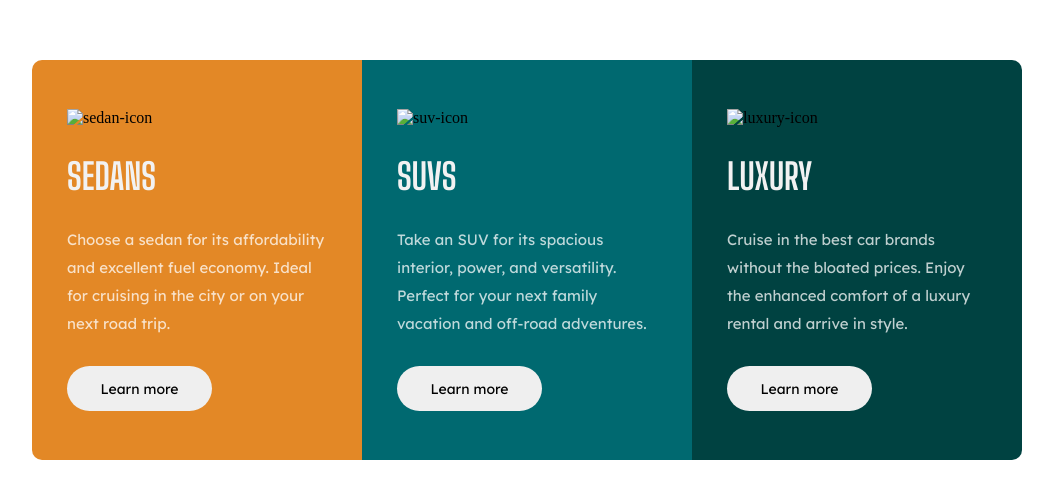
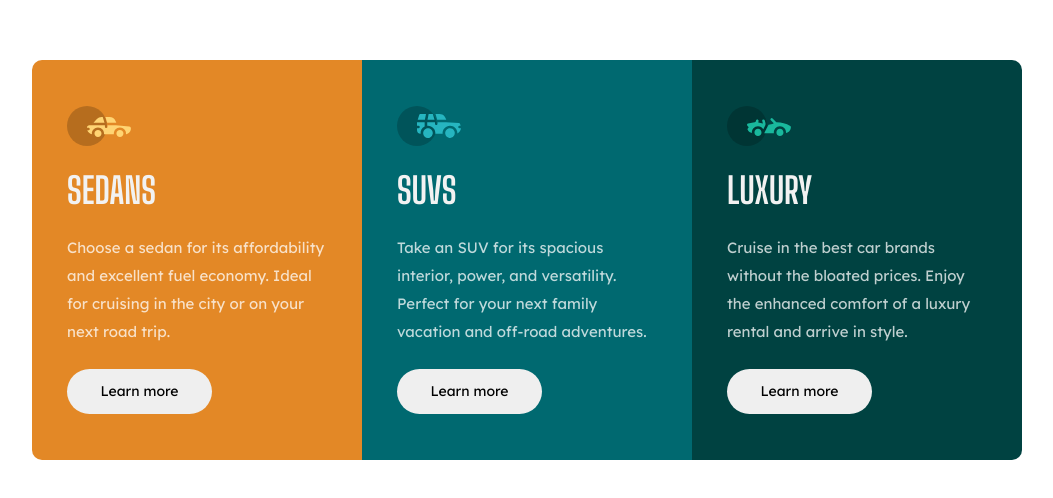
Before and after one commit to archie-k/3-column-preview-card-component, a plain HTML site: page index.html in a window 1280 px wide. Shown: the part 140-638 px from the top of the page, without its empty margins (113-1166 px from the left). Drawn offline with Linux system fonts and the light colour scheme; the site is published under a folder, as on GitHub Pages, so addresses that start at the root find nothing.

Commit message:
Fix images path

```diff
--- a/index.html
+++ b/index.html
@@ -19,7 +19,7 @@
   <body>
     <div class="container">
       <section class="flex-item sedans">
-        <img src="/images/icon-sedans.svg" alt="sedan-icon" />
+        <svg width="64" height="40" xmlns="http://www.w3.org/2000/svg"><g fill="none" fill-rule="evenodd"><circle fill="#000" opacity=".201" cx="20" cy="20" r="20"/><path d="M52.936 24.11c1.942 0 3.517 1.542 3.517 3.445 0 1.903-1.575 3.445-3.517 3.445s-3.516-1.542-3.516-3.445c0-1.903 1.574-3.445 3.516-3.445zm-21.957 0c1.942 0 3.517 1.542 3.517 3.445 0 1.903-1.575 3.445-3.517 3.445s-3.516-1.542-3.516-3.445c0-1.903 1.574-3.445 3.516-3.445zm6.948-4.848v1.429c0 .716.61 1.293 1.348 1.259a1.295 1.295 0 001.225-1.295v-1.393h8.256l13.483 1.313c.956.093 1.676.881 1.676 1.814 0 2.89-2.126 5.303-4.926 5.819.397-3.557-2.458-6.62-6.053-6.62-3.646 0-6.504 3.14-6.039 6.723h-9.879c.466-3.588-2.397-6.722-6.039-6.722-3.595 0-6.45 3.062-6.052 6.62-2.14-.398-3.916-1.912-4.61-3.931h1.142c.731 0 1.32-.598 1.285-1.322-.033-.678-.629-1.2-1.322-1.2H20v-.251c0-1.274 1.066-2.243 2.306-2.243h15.62zM42.59 11c2.645 0 4.99 1.556 5.972 3.963l.726 1.779H40.17L38.413 11h4.178zm-6.865 0l1.758 5.741H26.505l3.357-3.654A6.502 6.502 0 0134.644 11h1.082z" fill="#FFD473" fill-rule="nonzero"/></g></svg>
         <h2>Sedans</h2>
         <p>
           Choose a sedan for its affordability and excellent fuel economy. Ideal
@@ -28,7 +28,7 @@
         <button>Learn more</button>
       </section>
       <section class="flex-item suvs">
-        <img src="/images/icon-suvs.svg" alt="suv-icon" />
+        <img src="./images/icon-suvs.svg" alt="suv-icon" />
         <h2>SUVS</h2>
         <p>
           Take an SUV for its spacious interior, power, and versatility. Perfect
@@ -37,7 +37,7 @@
         <button>Learn more</button>
       </section>
       <section class="flex-item luxury">
-        <img src="/images/icon-luxury.svg" alt="luxury-icon" />
+        <img src="./images/icon-luxury.svg" alt="luxury-icon" />
         <h2>Luxury</h2>
         <p>
           Cruise in the best car brands without the bloated prices. Enjoy the
```
